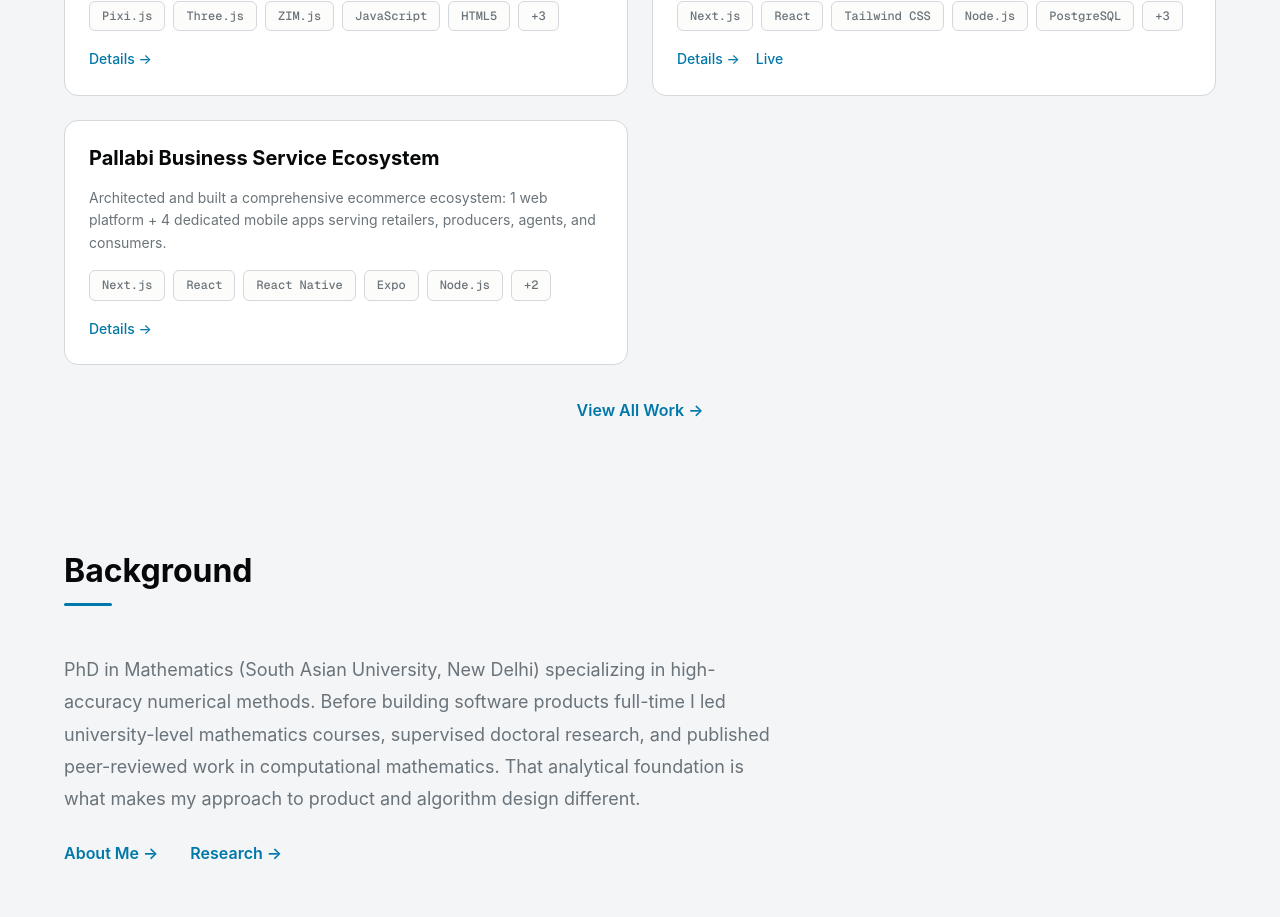
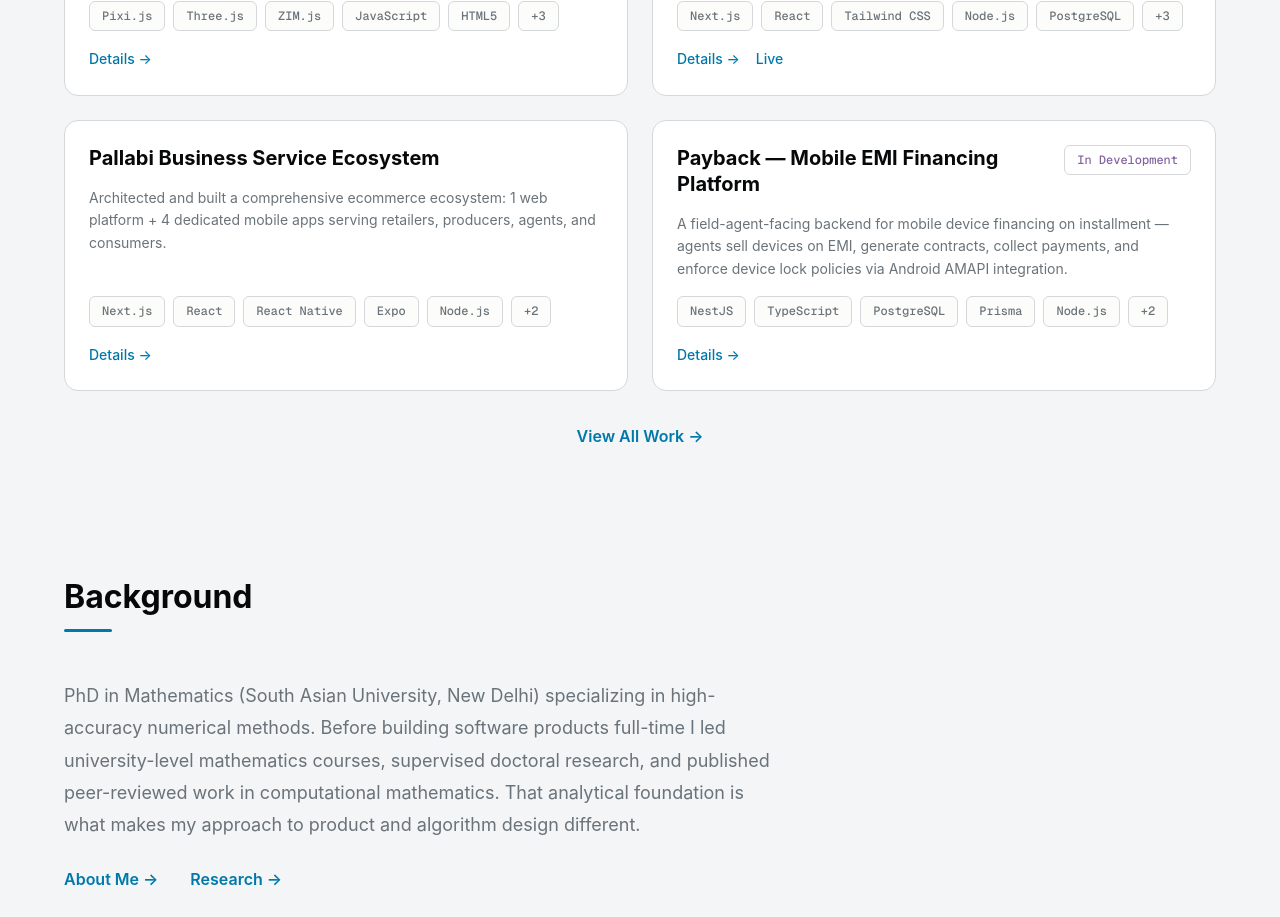
Before and after one commit to Hasansarwer/me, a Next.js app: page / in a window 1280 px wide. Shown: the part 3080-3997 px from the top of the page. Built offline with nearby package versions, Linux system fonts and the light colour scheme.

Commit message:
PayBack added in the project lists

```diff
--- a/data/projects.ts
+++ b/data/projects.ts
@@ -250,6 +250,43 @@ export const projects: Project[] = [
     featured: true,
   },
   {
+    slug: "payback",
+    title: "Payback — Mobile EMI Financing Platform",
+    summary:
+      "A field-agent-facing backend for mobile device financing on installment — agents sell devices on EMI, generate contracts, collect payments, and enforce device lock policies via Android AMAPI integration.",
+    problem:
+      "Mobile device financing in emerging markets relies on manual paperwork, disconnected agents, and no enforcement mechanism if a buyer defaults. There was no integrated system for agents to generate EMI contracts, track payments, and remotely lock devices until full payment.",
+    role: "Co-founder & Lead Developer",
+    techStack: [
+      "NestJS",
+      "TypeScript",
+      "PostgreSQL",
+      "Prisma",
+      "Node.js",
+      "Android AMAPI",
+      "class-validator",
+    ],
+    whatIBuilt: [
+      "EMI contract engine — generates installment schedules on contract creation with per-payment tracking",
+      "Agent and distributor management with role-based access control (RBAC)",
+      "Payment collection flow with credit ledger and audit logging",
+      "Android AMAPI device enrollment and lock policy enforcement — remotely lock devices on payment default",
+      "Enrollment token generation flow tied to active contracts",
+      "REST API following OpenAPI spec: auth, contracts, payments, devices, vouchers, and audit endpoints",
+      "Prisma schema with 10 models: User, Distributor, Agent, Contract, ScheduleItem, Payment, Device, EnrollmentToken, AuditLog, CreditLedger",
+    ],
+    outcome: [
+      "Full backend architecture for device EMI financing from contract generation to payment enforcement",
+      "AMAPI integration enabling remote device locking on payment default",
+      "Audit trail for all agent actions and policy changes",
+      "OpenAPI-documented REST API covering auth, contracts, payments, and device management",
+    ],
+    whyItMatters:
+      "Combines fintech and device management in a single platform — solving a real enforcement problem in mobile financing markets where default risk is high and agents operate in the field. The AMAPI integration turns every financed device into its own collateral.",
+    featured: true,
+    status: "in-development",
+  },
+  {
     slug: "data-analysis-dashboards",
     title: "Data Analysis & Visualization Projects",
     summary:
```
